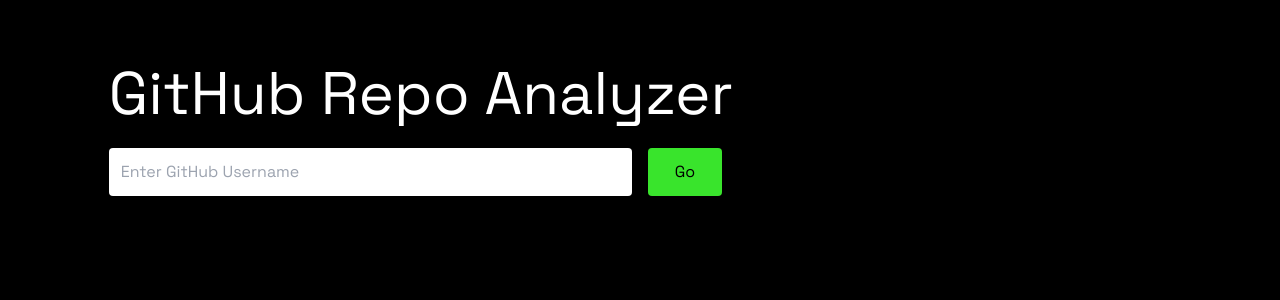
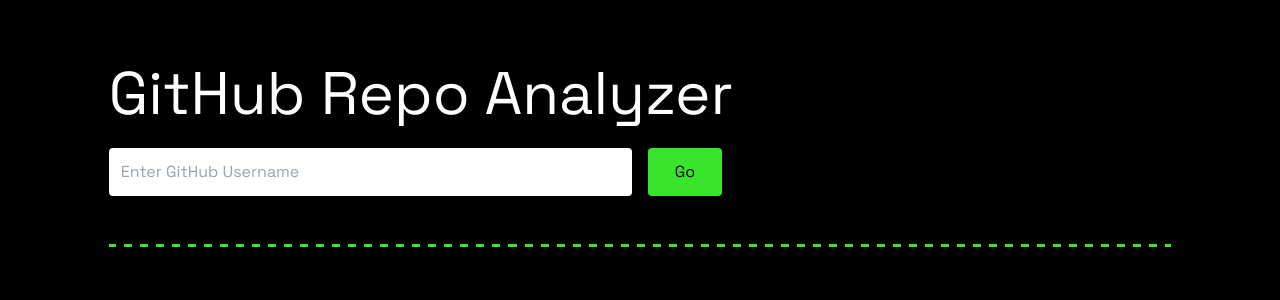
Before and after one commit to rahulbathijaa/Github-Repo-Analyzer, a Next.js app in the folder frontend/: page / in a window 1280 px wide. Shown: the top 300 px of the page. Built offline with nearby package versions, Linux system fonts and the light colour scheme.

Commit message:
line styling

```diff
--- a/frontend/app/page.tsx
+++ b/frontend/app/page.tsx
@@ -108,7 +108,17 @@ export default function Home() {
             </button>
           </form>
 
-
+          <div
+            style={{
+              borderTop: '2px dashed #39E42C',
+              marginTop: '48px',
+              gridColumn: '1 / -1',
+              borderTopStyle: 'dashed',
+              borderTopWidth: '3px',
+              borderTopColor: '#39E42C',
+              borderImage: 'repeating-linear-gradient(to right, #39E42C, #39E42C 8px, transparent 8px, transparent 16px) 1',
+            }}
+          ></div>
 
           {error && <p style={{ color: 'red' }}>{error}</p>}
           {isLoading && <p>Loading data...</p>}
```
